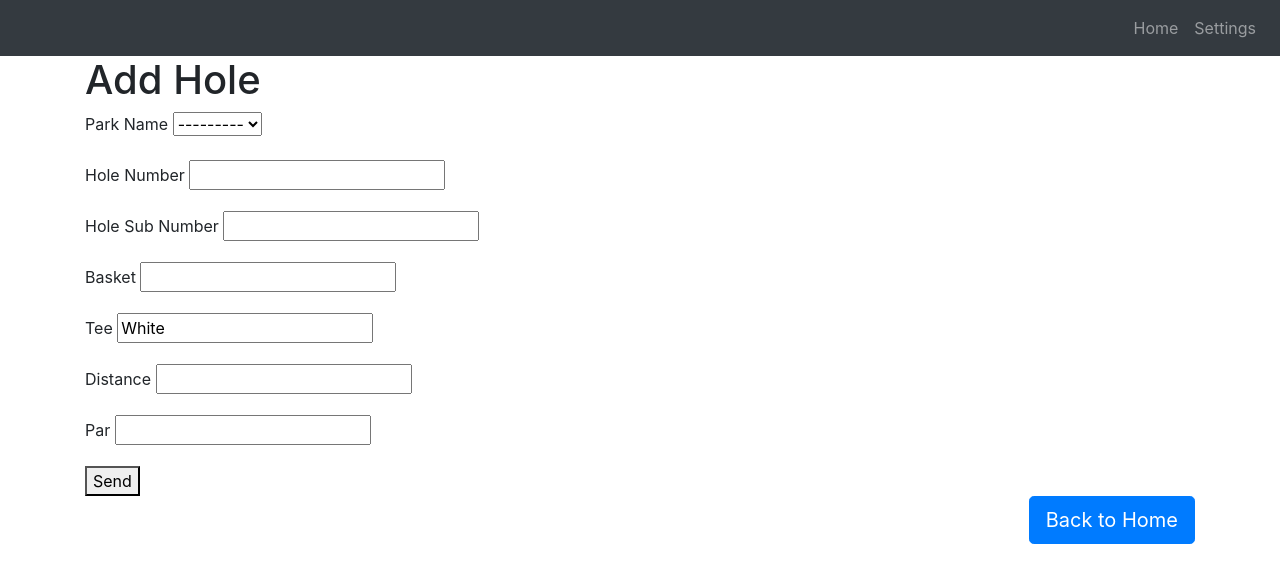
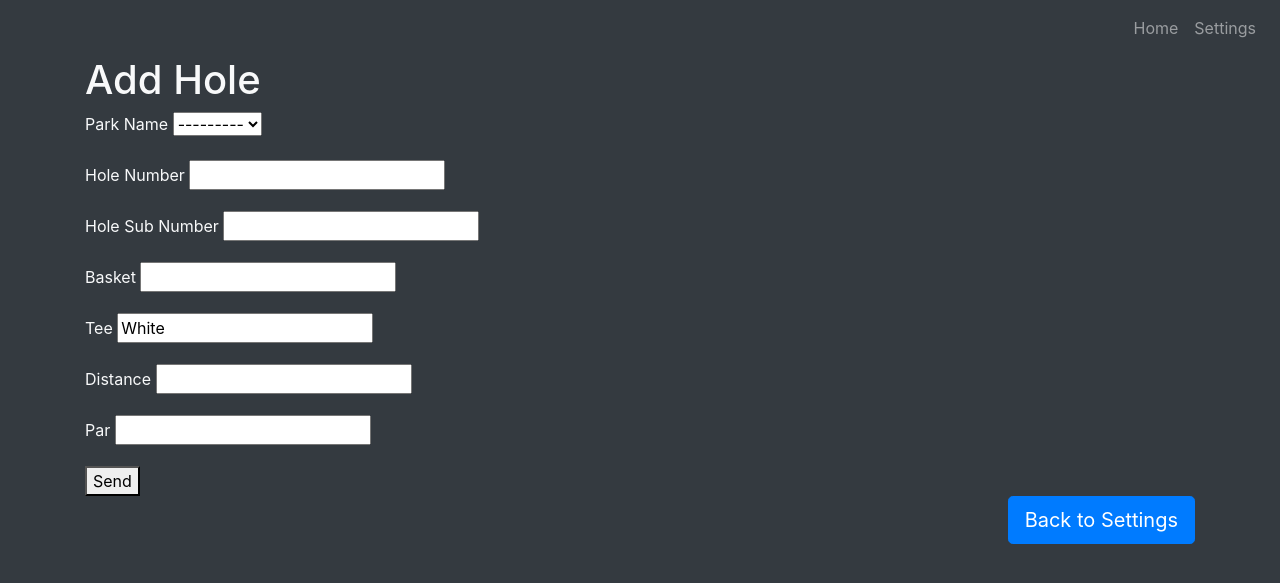
Before and after one commit to jspearus/dgs_src, a Django app: page /create/ in a window 1280 px wide. Shown: the top 583 px of the page. Run offline with Django 3.2, Linux system fonts and the light colour scheme; the visitor is signed in with stand-in values (Sample User, id 1); data that the repository does not hold is empty; some libraries are stand-ins or nearby versions.

Commit message:
ui update

```diff
--- a/courses/templates/courses/deletecourse.html
+++ b/courses/templates/courses/deletecourse.html
@@ -1,7 +1,7 @@
 {% extends "base.html"%}<!-- Loads Base html file -->
 {% block title %}Saved Games{% endblock %}<!-- Labels the browser window -->
 {% block content %}
-<h4 align="left" >Delete Game</h4>
+<h4 class='text-light' align="left" >Delete Game</h4>
 <form method="POST">
   <!-- Creates a table of the selected game score card -->
 
--- a/courses/templates/courses/form.html
+++ b/courses/templates/courses/form.html
@@ -6,41 +6,41 @@
         <h1> {{title}} </h1>
     {%endif%}
 <form method="POST" action="." enctype='multipart/form-data'> {% csrf_token %}
-    <h1> Add Hole </h1>
+    <h1 class='text-light'> Add Hole </h1>
     {% comment %} {{ form.as_p }} {% endcomment %}
-    <div class="form-group">
+    <div class="form-group text-light">
         <label> Park Name </label>
         {{ form.parkName}}
     </div>
-    <div class="form-group">
+    <div class="form-group text-light">
         <label> Hole Number </label>
         {{ form.holeNumber }}
     </div>
-    <div class="form-group">
+    <div class="form-group text-light">
         <label> Hole Sub Number </label>
         {{ form.holeSub }}
     </div>
-    <div class="form-group">
+    <div class="form-group text-light">
         <label> Basket </label>
         {{ form.basket }}
     </div>
-    <div class="form-group">
+    <div class="form-group text-light">
         <label> Tee </label>
         {{ form.tee }}
     </div>
-    <div class="form-group">
+    <div class="form-group text-light">
         <label> Distance </label>
         {{ form.distance }}
     </div>
-    <div class="form-group">
+    <div class="form-group text-light">
         <label> Par</label>
         {{ form.par }}
     </div>
     <button type="submit">Send</button>
 </form>
 <div align="right">
-    <a href="/" class="btn btn-primary btn-lg "
-    tabindex="-1" role="button" aria-disabled="true">Back to Home</a>
+    <a href="/settings" class="btn btn-primary btn-lg "
+    tabindex="-1" role="button" aria-disabled="true">Back to Settings</a>
 </div>
 
 {% endblock %}
--- a/courses/templates/courses/park-detail.html
+++ b/courses/templates/courses/park-detail.html
@@ -3,12 +3,12 @@
 
 {% block content %}
 <!-- Creates a list of Courses  -->
-<div class='row'><h2>Holes</h2></div>
+<div class='row text-light'><h2>Holes</h2></div>
 <div class='row'>
   <ul class="list-group list-group-flush" id="cards">
-    <li class="list-group-item"><h3>  {{name}}</h3></li>
+    <li class="list-group-item bg-secondarytext-light"><h3>  {{name}}</h3></li>
     {% for course in course_list %}
-        <li class="list-group-item"><h5> {{course.holeNumber}}{{course.holeSub}} : {{course.basket}} - {{course.par}}: {{course.distance}}</h5></li>
+        <li class="list-group-item bg-secondary text-light"><h5> {{course.holeNumber}}{{course.holeSub}} : {{course.basket}} - {{course.par}}: {{course.distance}}</h5></li>
     {% endfor %}
 </ul>
 </div>
--- a/courses/templates/courses/park-list.html
+++ b/courses/templates/courses/park-list.html
@@ -3,11 +3,11 @@
 
 {% block content %}
 <!-- Creates a list of Courses  -->
-<div class='row'><h2>Courses</h2></div>
+<div class='row text-light'><h2>Courses</h2></div>
 <div class='row'>
   <ul class="list-group list-group-flush" id="cards">
   {% for course in course_list %}
-      <li class="list-group-item"><a href="/park-detail/{{course}}"><h3>  {{course}}</h3></a</li>
+      <li class="list-group-item bg-secondary"><a href="/park-detail/{{course}}"><h3>  {{course}}</h3></a</li>
   {% endfor %}
 </ul>
 </div>
--- a/templates/base.html
+++ b/templates/base.html
@@ -21,7 +21,7 @@
 
         {% endblock %}</title>
     </head>
-    <body>
+    <body class='bg-dark'>
       <!-- Main menu code-->
       <nav class="navbar navbar-expand-lg navbar-dark bg-dark">
         <button
--- a/templates/home.html
+++ b/templates/home.html
@@ -5,14 +5,14 @@
 {% block content %}
 {% if user.is_authenticated %}
   {% csrf_token %}
-  Hi {{ user.username }}!
+  <h1 class='text-light'>Hi {{ user.username }} !</h1>
   {% comment %} Code here {% endcomment %}
   <!-- Creates a list of Courses  -->
-  <div class='row'><h2>Recent Gamse</h2></div>
+  <div class='row text-light'><h3>Recent Gamse</h3></div>
 <div class='row'>
   <ul class="list-group list-group-flush" id="cards">
   {% for course in course_list %}
-      <li class="list-group-item"><h3>  {{course.park_name}}</h3></a</li>
+      <li class="list-group-item bg-secondary text-light"><h3>  {{course.park_name}}</h3></a</li>
   {% endfor %}
 </ul>
 </div>
--- a/templates/settings.html
+++ b/templates/settings.html
@@ -1,8 +1,8 @@
 {% extends "base.html"%}<!-- Loads Base html file  -->
 {% block title %}GDScorecard{% endblock %} <!-- LAbels the browser window -->
 {% block content %}
-<h1 align="center">{{ user.username }}</h1>
-<h4 align="left" >Settings</h4>
+<h1 align="center" class='text-light'>{{ user.username }}</h1>
+<h4 align="left" class='text-light' >Settings</h4>
 <!-- Creates a list of blank score card templates  -->
 
 <!-- End of Creates a list of blank score card templates  -->
```
Also changed, not shown: accounts/templates/accounts/editprofile.html (+4 -4 lines), courses/templates/courses/parkform.html (+5 -5 lines).
